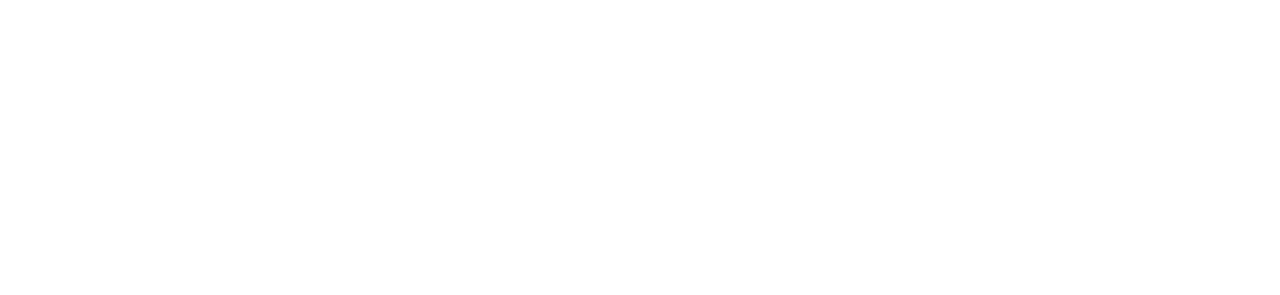
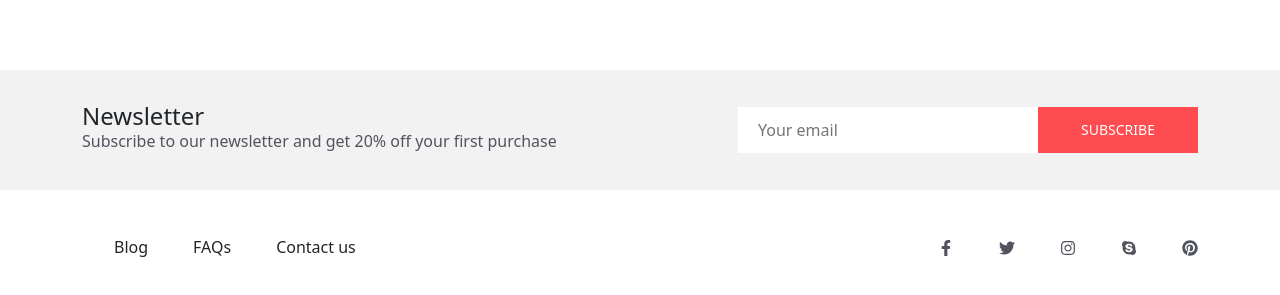
Before and after one commit to Gasarayev/ShoppingSite, a React (Vite) app: page / in a window 1280 px wide. Shown: the part 3685-3980 px from the top of the page. Before the commit the page ends 3707 px from the top, so only its background shows below. Built offline with nearby package versions, Linux system fonts and the light colour scheme; data requests are answered from the project's data file.

Commit message:
finished

```diff
--- a/src/App.jsx
+++ b/src/App.jsx
@@ -13,6 +13,8 @@
 import BestSellers from "./assets/components/BestSellers";
 import InfoSite from "./assets/components/InfoSite";
 import Blogs from "./assets/components/Blogs";
+import NewsLetter from "./assets/components/NewsLetter";
+import Footer from "./assets/components/Layout/Footer";
 
 function App() {
   return (
@@ -33,6 +35,7 @@
                     <BestSellers/>
                     <InfoSite/>
                     <Blogs/>
+                    <NewsLetter/>
                   </>
                 }
               />
@@ -40,6 +43,7 @@
               <Route path="/basket" element={<Basket />} />
               {/* <Route path="/" element ={} /> */}
             </Routes>
+            <Footer/>
           </Router>
         </FavContext>
       </Context>
--- a/src/assets/components/BestSellers/style.css
+++ b/src/assets/components/BestSellers/style.css
@@ -1,3 +1,7 @@
+.fade-in{
+cursor: pointer;
+}
+
 .swiper-button-next,
 .swiper-button-prev {
   color: #fff;
--- a/src/assets/components/Blogs/index.jsx
+++ b/src/assets/components/Blogs/index.jsx
@@ -3,7 +3,7 @@
 
 function Blogs() {
   return (
-    <div className="container">
+    <div className="container mb-5">
 
 
       <div className="row">
--- a/src/assets/components/Layout/Footer/index.jsx
+++ b/src/assets/components/Layout/Footer/index.jsx
@@ -0,0 +1,49 @@
+import React from "react";
+import "../Footer/style.css";
+import { FaFacebookF } from "react-icons/fa";
+import { FaTwitter } from "react-icons/fa";
+import { FaInstagram } from "react-icons/fa";
+import { FaSkype } from "react-icons/fa";
+import { FaPinterest } from "react-icons/fa";
+
+function Footer() {
+  return (
+    <div className="container">
+      <div className="row">
+        <div className="col-lg-6">
+          <div className="footer_nav d-flex flex-sm-row flex-column align-items-center justify-content-lg-start justify-content-center text-center">
+            <ul className="footer_nav">
+              <li>Blog</li>
+              <li>FAQs</li>
+              <li>Contact us</li>
+            </ul>
+          </div>
+        </div>
+
+        <div className="col-lg-6">
+          <div className="footer_social d-flex flex-row align-items-center justify-content-lg-end justify-content-center">
+            <ul>
+              <li>
+                <FaFacebookF />
+              </li>
+              <li>
+                <FaTwitter />
+              </li>
+              <li>
+                <FaInstagram />
+              </li>
+              <li>
+                <FaSkype />
+              </li>
+              <li>
+                <FaPinterest />
+              </li>
+            </ul>
+          </div>
+        </div>
+      </div>
+    </div>
+  );
+}
+
+export default Footer;
--- /dev/null
+++ b/src/assets/components/Layout/Footer/style.css
@@ -0,0 +1,35 @@
+.footer_nav{
+    height: 130px;
+}
+
+.footer_nav{
+    list-style: none;
+    display: flex;
+    align-items: center;
+    gap: 45px;
+}
+
+.footer_nav li{
+    cursor: pointer;
+}
+
+.footer_social{
+    height: 130px;
+}
+
+.footer_social ul{
+        list-style: none;
+        display: flex;
+        align-items: center;
+        gap: 45px;
+}
+
+.footer_social svg{
+    color: #51545f;
+    cursor: pointer;
+    transition: .5s;
+}
+
+.footer_social svg:hover{
+    color: #fe4c50;
+}
--- /dev/null
+++ b/src/assets/components/NewsLetter/index.jsx
@@ -0,0 +1,30 @@
+import React from 'react'
+import "../NewsLetter/style.css"
+
+function NewsLetter() {
+  return (
+    <div className='container-fluid bgColor_newsletter'>
+        <div className='container'>
+            <div className='row'>
+                <div className='col-lg-6'>
+                    <div className='news_letter d-flex flex-column justify-content-center align-items-lg-start align-items-md-center text-center'>
+                            <h4>Newsletter</h4>
+                            <p>Subscribe to our newsletter and get 20% off your first purchase</p>
+                    </div>
+                </div>
+
+                <div className='col-lg-6'>
+                    <form action="post">
+                        <div className='newsletter_form d-flex flex-md-row flex-column flex-xs-column align-items-center justify-content-lg-end justify-content-center'>
+                            <input type="email" placeholder='Your email' />
+                            <button>subscribe</button>
+                        </div>
+                    </form>
+                </div>
+            </div>
+        </div>
+    </div>
+  )
+}
+
+export default NewsLetter
--- /dev/null
+++ b/src/assets/components/NewsLetter/style.css
@@ -0,0 +1,47 @@
+.bgColor_newsletter{
+    background: #f2f2f2;
+}
+
+.news_letter{
+    height: 120px;
+}
+
+.news_letter h4{
+    margin-bottom: 0px;
+    line-height: 24px;
+}
+
+.news_letter p{
+    margin-bottom: 0px;
+    line-height: 1.7;
+    color: #51545f;
+}
+
+.newsletter_form{
+    height: 120px;
+}
+
+.newsletter_form input{
+    width: 300px;
+    height: 46px;
+    background: #FFFFFF;
+    border: none;
+    padding-left: 20px;
+}
+
+.newsletter_form button{
+    width: 160px;
+    height: 46px;
+    border: none;
+    background: #fe4c50;
+    color: #FFFFFF;
+    font-size: 14px;
+    font-weight: 500;
+    text-transform: uppercase;
+    cursor: pointer;
+    transition: .3s;
+}
+
+.newsletter_form button:hover{
+    opacity: .8;
+}
```
